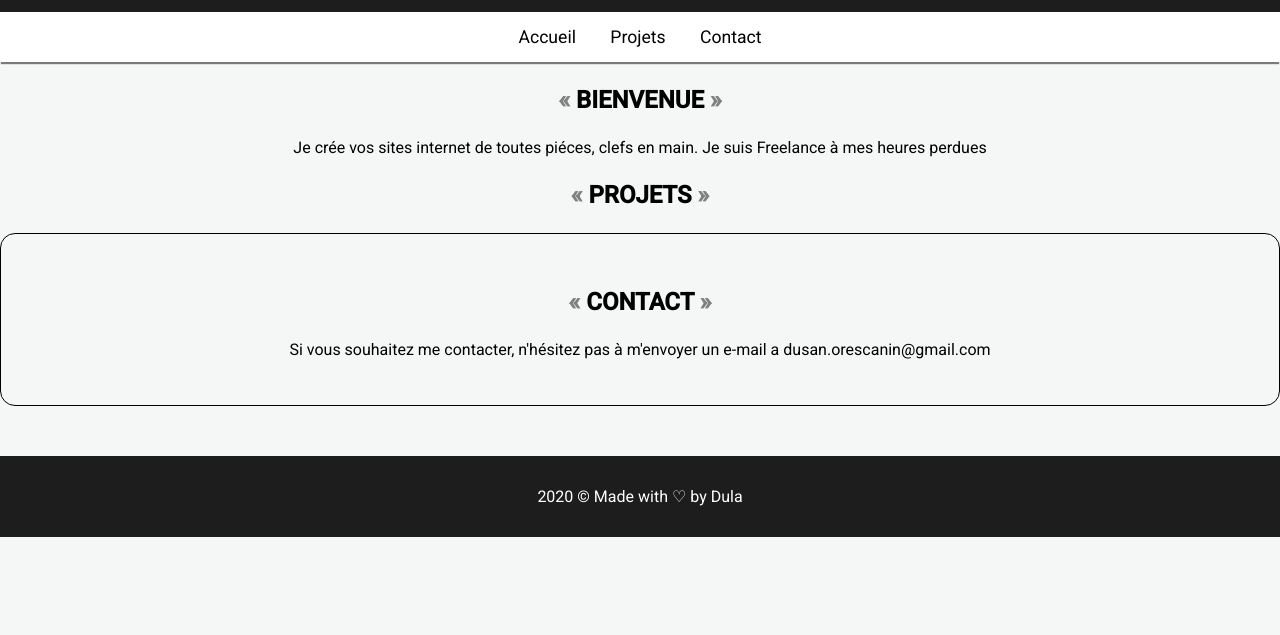
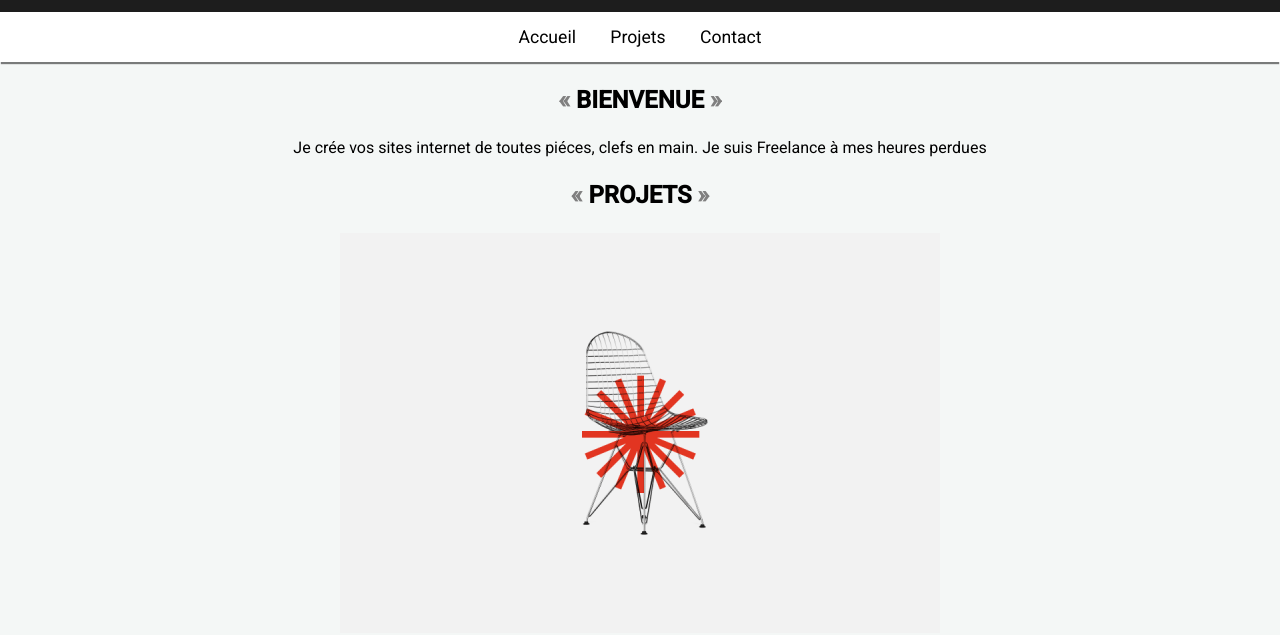
Before and after one commit to Dusan-O/Portfolio, a plain HTML site: page index.html in a window 1280 px wide. Shown: the part 267-902 px from the top of the page. Before the commit the page ends 804 px from the top, so only its background shows below. Drawn offline with nearby package versions, Linux system fonts and the light colour scheme; a web font is replaced by a local one.

Commit message:
Ajout photos + création div projet1

```diff
--- a/index.html
+++ b/index.html
@@ -26,6 +26,8 @@
             </ul>
         </nav>
 
+
+        <div class="conteneur">
             <section>
                 <h3>Bienvenue</h3>
                 <p>Je crée vos sites internet de toutes piéces, clefs en main. Je suis Freelance à mes heures perdues</p>
@@ -33,11 +35,21 @@
 
             <section>
                 <h3>Projets</h3>
+                <div id="projets">
+                    <div class="projet">
+                        <a href="project1.html">
+                            <div class="picture">
+                                <img src="photos/illustration_1.png" alt="Mon premier projet"/>
+                            </div>
+                        </a>
+                    </div>
+                </div>
             </section>
 
             <div id="contact">
                 <h3>Contact</h3>
                 <p>Si vous souhaitez me contacter, n'hésitez pas à m'envoyer un e-mail a <a href="mailto:dusan.orescanin@gmail.com">dusan.orescanin@gmail.com</a></p>
+            </div>
         </div>
 
         <footer>
--- a/style.css
+++ b/style.css
@@ -121,7 +121,8 @@ a:visited
 
 .conteneur
 {
-
+    width: 80%;
+    margin: auto;
 }
 
 #contact
```
Also changed, not shown: project1.html (+3 -2 lines), photos/illustration_1.png (added), photos/illustration_2.jpg (added), photos/illustration_3.jpg (added), photos/illustration_4.jpg (added), photos/illustration_5.jpg (added), photos/illustration_6.jpg (added). Lines whose indentation alone changed are shown as unchanged.
